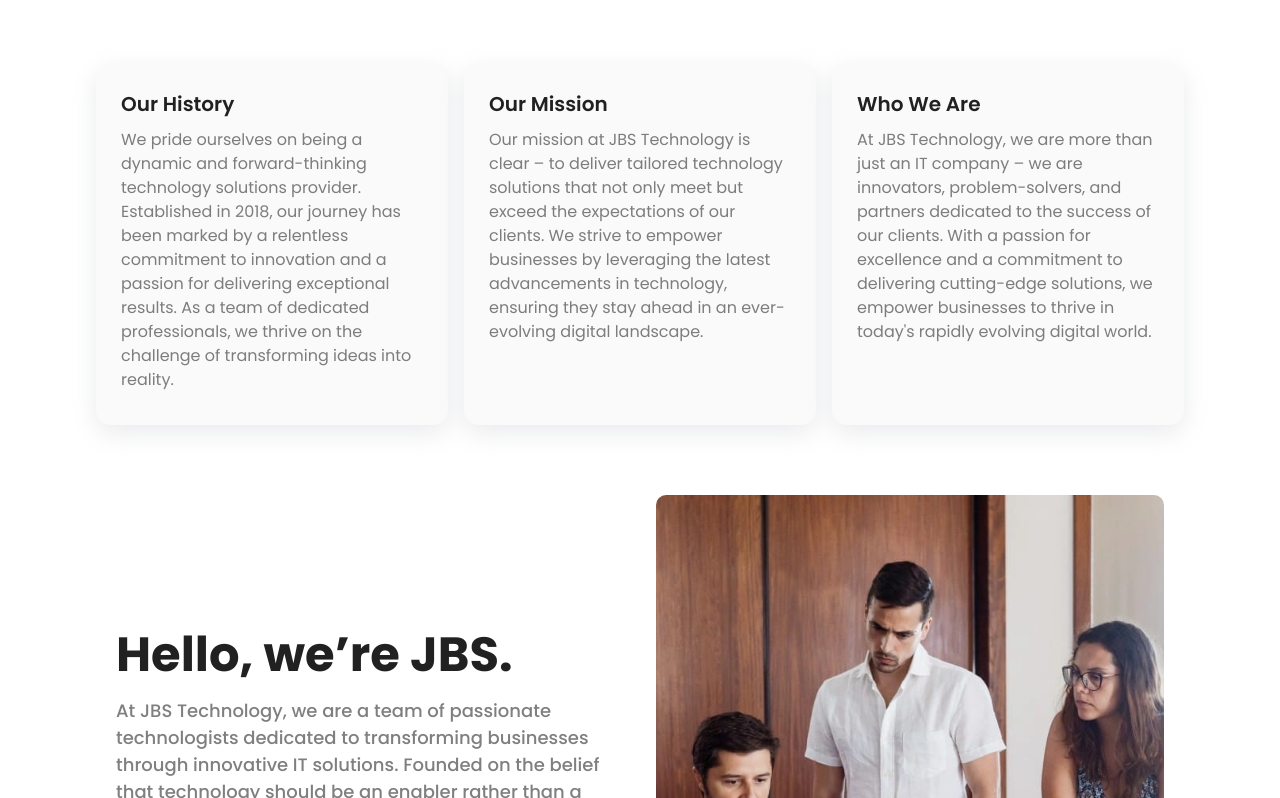
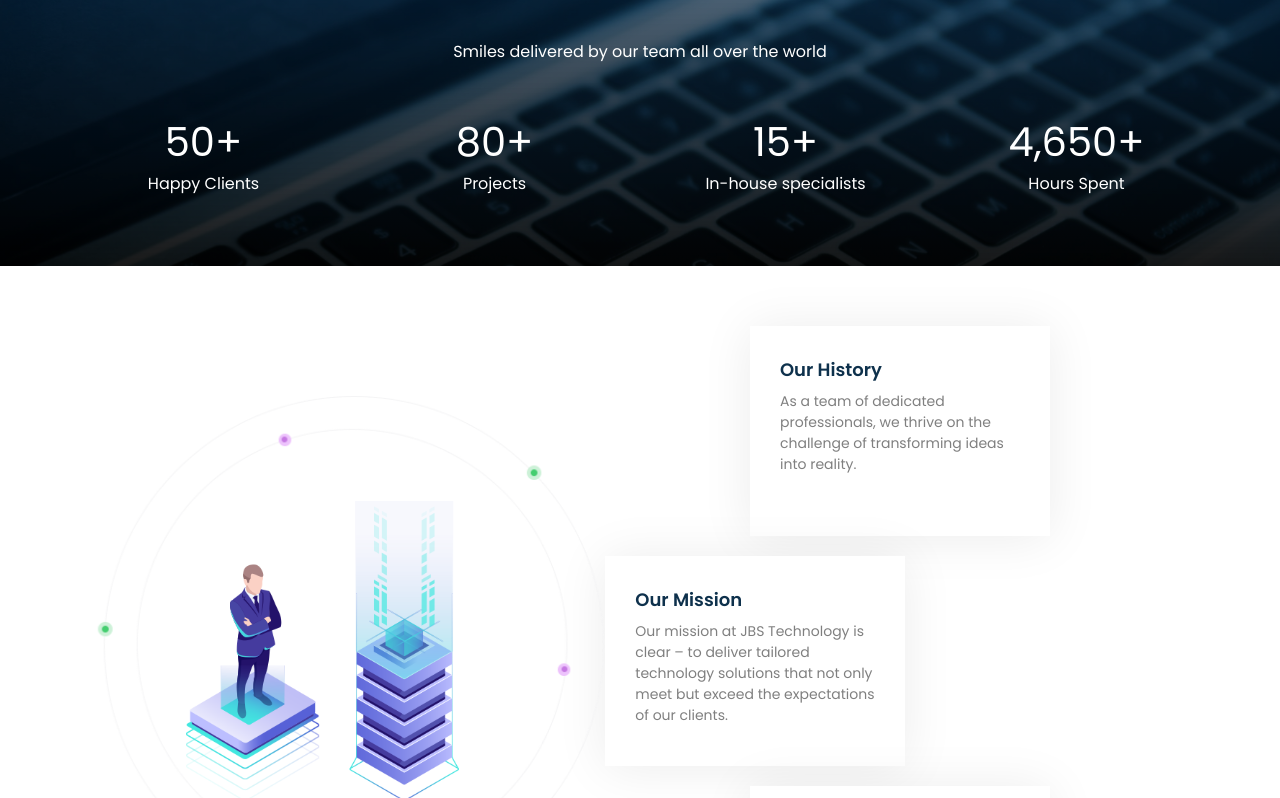
Before and after one commit to KaushalS1911/technology-website, a React (Create React App) app: page /about in a window 1280 px wide. Shown: the part 682-1480 px from the top of the page. Built offline with nearby package versions, Linux system fonts and the light colour scheme.

Commit message:
add animation in about page

```diff
--- a/src/assets/styles/index.css
+++ b/src/assets/styles/index.css
@@ -148,3 +148,15 @@ li {
   border: 1px solid #35b8fc!important;
   height: 42px!important;
 }
+
+
+/* about */
+
+@keyframes rotate {
+  from {
+    transform: rotate(0deg);
+  }
+  to {
+    transform: rotate(360deg);
+  }
+}
--- a/src/pages/about/MoreAbout.js
+++ b/src/pages/about/MoreAbout.js
@@ -2,57 +2,59 @@ import {Box, Grid, Typography} from "@mui/material";
 import React from "react";
 import {useTheme} from "@emotion/react";
 import {Counter} from "../../components/global/Counter";
-
+import MileStone from "../Home/MileStone";
+import PhoneIcon from "@mui/icons-material/Phone";
+import {Link} from "react-router-dom";
+import right from '../../assets/images/about/card-right.png'
+import rotate from '../../assets/images/about/card-rotate.png'
 function MoreAbout() {
     const theme = useTheme();
     return (
         <>
-            <Counter/>
-            <Box px={{xs: "2rem", sm: "4rem", md: "6rem", xl: "8rem"}}>
+            <MileStone />
+            <Box px={{xs: "1rem", sm: "4rem", md: "6rem", xl: "8rem"}}>
                 <div className="MoreAboutSection" style={{margin: "40px 0px"}}>
                     <Grid
                         container
                         sx={{
                             my: "10px",
                         }}
-                        spacing={2}
+                        // spacing={2}
                     >
+                        <Grid md={5} xs={12} my={{xs:2,sm:10,md:"unset"}} overflowX={{xs:"hidden",md:"unset"}}>
+                            <Box sx={{position:"relative",height:"100%"}}>
+
+                                <Box sx={{display:"flex",justifyContent:"center",alignItems:"center",height:"100%"}}>
+                                    <Box sx={{ height:"300px",width: {md:"400px",xs:"300px"}}}>
+                                        <img src={right} alt="rotate" style={{objectFit:"contain"}} />
+                                    </Box>
+                                </Box>
+                                    <Box sx={{position:"absolute",top: {md:"13%",xs:"-35%"},left: {xs:"10%",sm:"25%",md:"-20%",lg:"-10%",xl:"3%"},animation: "rotate 7s linear infinite",height:"500px",width: {xs:"400px",md:"600px"} ,display:{xs:"none",sm:"block"}}}>
+                                        <img src={rotate} alt="rotate" style={{objectFit:"contain"}} />
+                                    </Box>
+                            </Box>
+
+                        </Grid>
+                       <Grid xs={12} md={7} >
+                          <Box marginLeft={{md:7}}>
                               <Grid
                                   item
                                   md={4}
                                   sm={6}
                                   sx={{
-                                margin: "10px 0px",
+                                      margin: {sm:"20px 0 0 25%"},
                                   }}
                               >
-                            <Box
-                                sx={{
-                                    backgroundColor: theme.palette.backgroundLiteGrey,
-                                    p: "25px",
-                                    borderRadius: "15px",
-                                    height: "100%",
-                                    transition: " 0.5s",
-                                    boxShadow: "rgba(149, 157, 165, 0.2) 0px 8px 24px",
-                                    cursor: "pointer",
-                                    "&:hover": {
-                                        transform: "translateY(-10px)",
-                                    },
-                                }}
-                            >
-                                <Typography variant="h6"
-                                            sx={{fontWeight: "600"}}>
+
+                                  <Box className="contact-info-box bg-light p-4" sx={{textAlign:"unset",height:"210px",width: {sm:"300px",xs:"100%"}}}>
+                                      <Typography
+                                                  sx={{fontWeight: "600",fontSize:"18px",color:"#0E314C"}}>
                                           Our History
                                       </Typography>
                                       <Typography
-                                    sx={{margin: "8px 0px"}}
+                                          sx={{margin: "8px 0px",fontSize:"14px"}}
                                           color={theme.palette.gray}
                                       >
-                                    We pride ourselves on
-                                    being a dynamic and forward-thinking
-                                    technology solutions provider. Established
-                                    in 2018, our journey has been marked by a
-                                    relentless commitment to innovation and a
-                                    passion for delivering exceptional results.
                                           As a team of dedicated professionals, we
                                           thrive on the challenge of transforming
                                           ideas into reality.
@@ -64,38 +66,22 @@ function MoreAbout() {
                                   md={4}
                                   sm={6}
                                   sx={{
-                                margin: "10px 0px",
+                                      margin: "20px 0px",
                                   }}
                               >
-                            <Box
-                                sx={{
-                                    backgroundColor: theme.palette.backgroundLiteGrey,
-                                    p: "25px",
-                                    borderRadius: "15px",
-                                    height: "100%",
-                                    boxShadow: "rgba(149, 157, 165, 0.2) 0px 8px 24px",
-                                    transition: " 0.5s",
-                                    cursor: "pointer",
-                                    "&:hover": {
-                                        transform: "translateY(-10px)",
-                                    },
-                                }}
-                            >
-                                <Typography variant="h6"
-                                            sx={{fontWeight: "600"}}>
+                                  <Box className="contact-info-box bg-light p-4" sx={{textAlign:"unset",height:"210px",width: {sm:"300px",xs:"100%"}}}>
+                                      <Typography
+                                                  sx={{fontWeight: "600",fontSize:"18px",color:"#0E314C"}}>
                                           Our Mission
                                       </Typography>
                                       <Typography
-                                    sx={{margin: "8px 0px"}}
+                                          sx={{margin: "8px 0px",fontSize:"14px"}}
                                           color={theme.palette.gray}
                                       >
                                           Our mission at JBS Technology is clear – to
                                           deliver tailored technology solutions that
                                           not only meet but exceed the expectations of
-                                    our clients. We strive to empower businesses
-                                    by leveraging the latest advancements in
-                                    technology, ensuring they stay ahead in an
-                                    ever-evolving digital landscape.
+                                          our clients.
                                       </Typography>
                                   </Box>
                               </Grid>
@@ -104,42 +90,28 @@ function MoreAbout() {
                                   md={4}
                                   sm={6}
                                   sx={{
-                                margin: "10px 0px",
+                                      margin: {sm:"20px 0 0 25%"},
                                   }}
                               >
-                            <Box
-                                sx={{
-                                    backgroundColor: theme.palette.backgroundLiteGrey,
-                                    p: "25px",
-                                    borderRadius: "15px",
-                                    height: "100%",
-                                    transition: " 0.5s",
-                                    boxShadow: "rgba(149, 157, 165, 0.2) 0px 8px 24px",
-                                    cursor: "pointer",
-                                    "&:hover": {
-                                        transform: "translateY(-10px)",
-                                    },
-                                }}
-                            >
-                                <Typography variant="h6"
-                                            sx={{fontWeight: "600"}}>
+                                  <Box className="contact-info-box bg-light p-4" sx={{textAlign:"unset",height:"210px",width: {sm:"300px",xs:"100%"}}}>
+                                      <Typography
+                                                  sx={{fontWeight: "600",fontSize:"18px",color:"#0E314C"}}>
                                           Who We Are
                                       </Typography>
                                       <Typography
-                                    sx={{margin: "8px 0px"}}
+                                          sx={{margin: "8px 0px",fontSize:"14px"}}
                                           color={theme.palette.gray}
                                       >
                                           At JBS Technology, we are more than just an
                                           IT company – we are innovators,
                                           problem-solvers, and partners dedicated to
-                                    the success of our clients. With a passion
-                                    for excellence and a commitment to
-                                    delivering cutting-edge solutions, we
-                                    empower businesses to thrive in today's
-                                    rapidly evolving digital world.
+                                          the success of our clients.
                                       </Typography>
                                   </Box>
                               </Grid>
+            </Box>
+                       </Grid>
+
                     </Grid>
                 </div>
             </Box>
--- a/src/pages/services/Services.js
+++ b/src/pages/services/Services.js
@@ -4,6 +4,7 @@ import { Box } from "@mui/material";
 import ServicesProduct from "./ServicesProduct";
 import { useTheme } from "@emotion/react";
 import { Counter } from "../../components/global/Counter";
+import MileStone from "../Home/MileStone";
 export const Services = () => {
   const theme = useTheme();
   return (
@@ -13,7 +14,8 @@ export const Services = () => {
           <ServiceHead />
         </Box>
         <Box bgcolor="white">
-          <Counter />
+          {/*<Counter />*/}
+          <MileStone />
         </Box>
         <Box mt={"40px"}>
           <ServicesProduct />
```
Also changed, not shown: src/components/Footer.js (+39 -25 lines), src/pages/Contact Us/Location.js (+6 -2 lines), src/assets/images/about/card-right.png (added), src/assets/images/about/card-rotate.png (added). Lines whose indentation alone changed are shown as unchanged.
